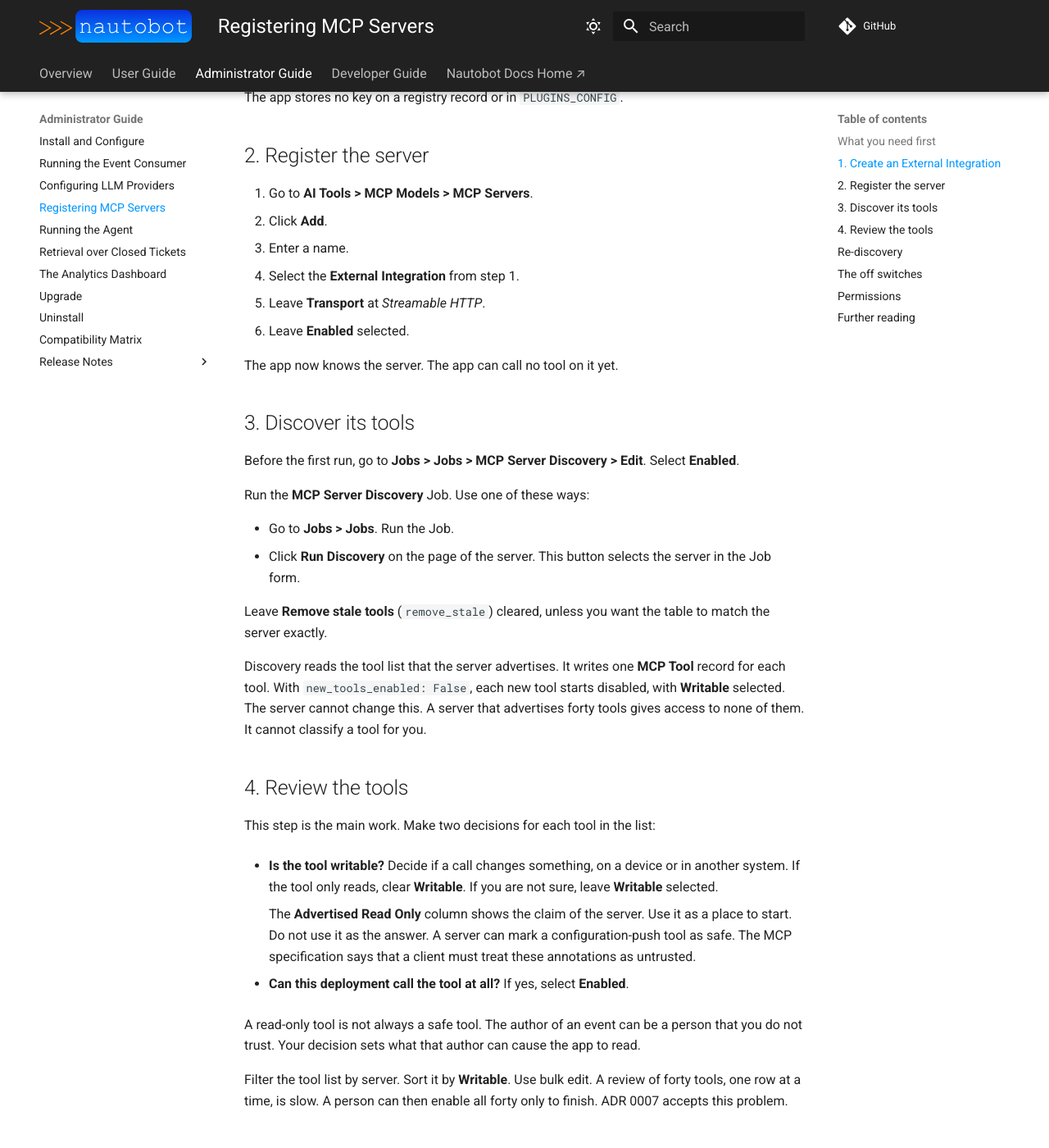
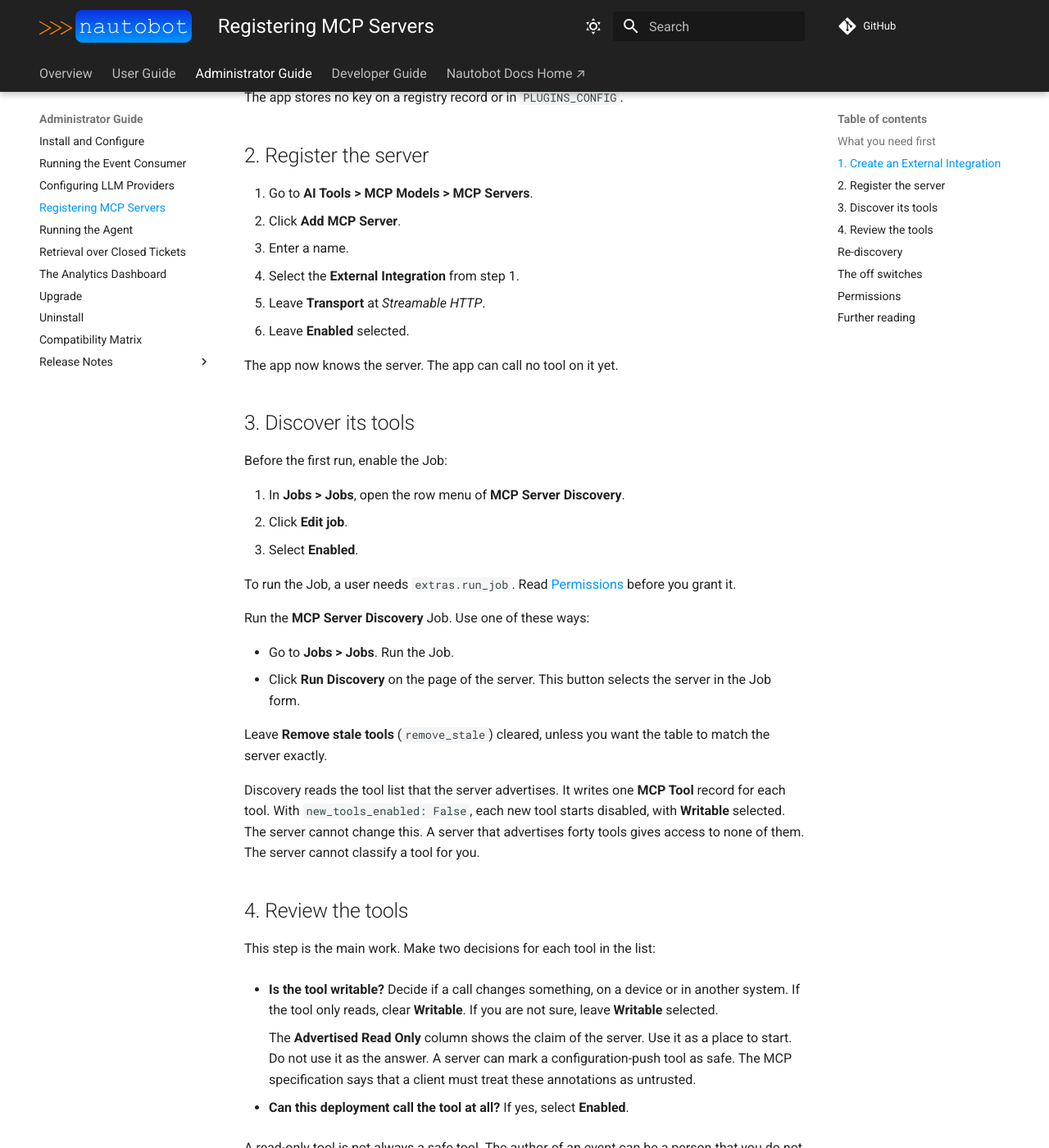
Before and after one commit to jtdub/nautobot-app-event-tracker, an MkDocs documentation site: the page built from docs/admin/mcp.md, in a window 1280 px wide and 1400 px high, scrolled down 1657 px. Shown: the whole window at 82% size. Built offline with MkDocs 1.6.1 and Material for MkDocs 9.7.7, drawn with Linux system fonts in a browser that asks for light colours; comment, search, counter and statistics services are not loaded; some of the changed text lies outside the part shown.

Commit message:
56: Address UX findings

```diff
--- a/docs/admin/mcp.md
+++ b/docs/admin/mcp.md
@@ -66,7 +66,7 @@ The app stores no key on a registry record or in `PLUGINS_CONFIG`.
 ## 2. Register the server
 
 1. Go to **AI Tools > MCP Models > MCP Servers**.
-2. Click **Add**.
+2. Click **Add MCP Server**.
 3. Enter a name.
 4. Select the **External Integration** from step 1.
 5. Leave **Transport** at *Streamable HTTP*.
@@ -76,7 +76,13 @@ The app now knows the server. The app can call no tool on it yet.
 
 ## 3. Discover its tools
 
-Before the first run, go to **Jobs > Jobs > MCP Server Discovery > Edit**. Select **Enabled**.
+Before the first run, enable the Job:
+
+1. In **Jobs > Jobs**, open the row menu of **MCP Server Discovery**.
+2. Click **Edit job**.
+3. Select **Enabled**.
+
+To run the Job, a user needs `extras.run_job`. Read [Permissions](#permissions) before you grant it.
 
 Run the **MCP Server Discovery** Job. Use one of these ways:
 
@@ -88,7 +94,7 @@ exactly.
 
 Discovery reads the tool list that the server advertises. It writes one **MCP Tool** record for each tool.
 With `new_tools_enabled: False`, each new tool starts disabled, with **Writable** selected. The server
-cannot change this. A server that advertises forty tools gives access to none of them. It cannot classify
+cannot change this. A server that advertises forty tools gives access to none of them. The server cannot classify
 a tool for you.
 
 ## 4. Review the tools {#4-review-which-is-the-actual-work}
@@ -151,7 +157,7 @@ needs:
 | Show the **Run Discovery** button | `extras.run_job` and `nautobot_ai_models.change_mcptool` |
 | Enable a tool | `nautobot_ai_models.change_mcptool` |
 
-Nautobot installs a Job disabled. Before the first run, go to **Jobs > Jobs > MCP Server Discovery > Edit**. Select **Enabled**. The **Run Discovery** button shows only when the Job is enabled.
+Nautobot installs a Job disabled. To enable it, follow the steps in [3. Discover its tools](#3-discover-its-tools). The **Run Discovery** button shows only when the Job is enabled.
 
 The Job does not check `nautobot_ai_models.add_mcptool`. A user who can run the Job can add, disable, and
 delete tool records. The Job writes them with the rights of the worker. With the default
```
Also changed, not shown: other parts of docs/admin/mcp.md (+2 -2 lines).
